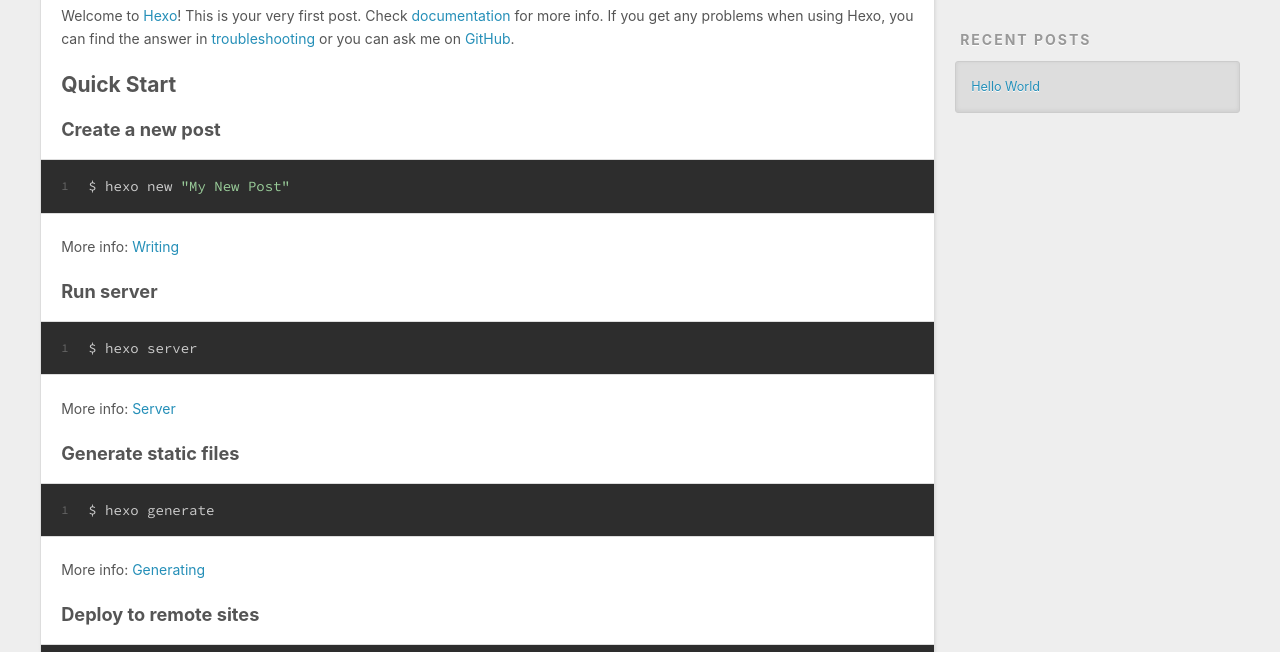
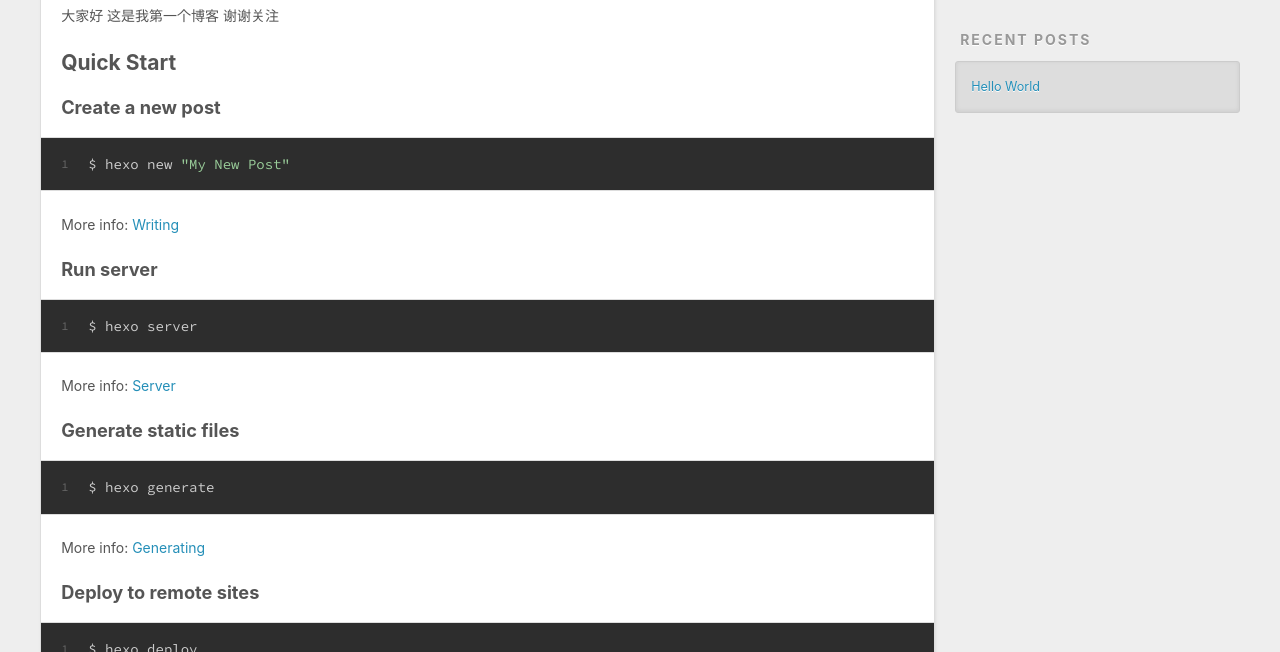
Before and after one commit to Tiger-god/Tiger-god.github.io, a plain HTML site: page 2020/05/28/hello-world/index.html in a window 1280 px wide. Shown: the part 448-1100 px from the top of the page. Drawn offline with nearby package versions, Linux system fonts and the light colour scheme.

Commit message:
Site updated: 2020-05-28 20:47:52

```diff
--- a/2020/05/28/hello-world/index.html
+++ b/2020/05/28/hello-world/index.html
@@ -7,15 +7,15 @@
 
   <title>Hello World | Hexo</title>
   <meta name="viewport" content="width=device-width, initial-scale=1, maximum-scale=1">
-  <meta name="description" content="Welcome to Hexo! This is your very first post. Check documentation for more info. If you get any problems when using Hexo, you can find the answer in troubleshooting or you can ask me on GitHub. Quick">
+  <meta name="description" content="大家好 这是我第一个博客 谢谢关注 Quick StartCreate a new post1$ hexo new &quot;My New Post&quot;  More info: Writing Run server1$ hexo server  More info: Server Generate static files1$ hexo generate  More info: Generating Dep">
 <meta property="og:type" content="article">
 <meta property="og:title" content="Hello World">
 <meta property="og:url" content="http://yoursite.com/2020/05/28/hello-world/index.html">
 <meta property="og:site_name" content="Hexo">
-<meta property="og:description" content="Welcome to Hexo! This is your very first post. Check documentation for more info. If you get any problems when using Hexo, you can find the answer in troubleshooting or you can ask me on GitHub. Quick">
+<meta property="og:description" content="大家好 这是我第一个博客 谢谢关注 Quick StartCreate a new post1$ hexo new &quot;My New Post&quot;  More info: Writing Run server1$ hexo server  More info: Server Generate static files1$ hexo generate  More info: Generating Dep">
 <meta property="og:locale" content="en_US">
 <meta property="article:published_time" content="2020-05-28T12:14:27.672Z">
-<meta property="article:modified_time" content="2020-05-28T12:14:27.672Z">
+<meta property="article:modified_time" content="2020-05-28T12:47:02.239Z">
 <meta property="article:author" content="John Doe">
 <meta name="twitter:card" content="summary">
 
@@ -88,7 +88,7 @@
 
     <div class="article-entry" itemprop="articleBody">
 
-        <p>Welcome to <a href="https://hexo.io/" target="_blank" rel="noopener">Hexo</a>! This is your very first post. Check <a href="https://hexo.io/docs/" target="_blank" rel="noopener">documentation</a> for more info. If you get any problems when using Hexo, you can find the answer in <a href="https://hexo.io/docs/troubleshooting.html" target="_blank" rel="noopener">troubleshooting</a> or you can ask me on <a href="https://github.com/hexojs/hexo/issues" target="_blank" rel="noopener">GitHub</a>.</p>
+        <p>大家好 这是我第一个博客 谢谢关注</p>
 <h2 id="Quick-Start"><a href="#Quick-Start" class="headerlink" title="Quick Start"></a>Quick Start</h2><h3 id="Create-a-new-post"><a href="#Create-a-new-post" class="headerlink" title="Create a new post"></a>Create a new post</h3><figure class="highlight bash"><table><tr><td class="gutter"><pre><span class="line">1</span><br></pre></td><td class="code"><pre><span class="line">$ hexo new <span class="string">"My New Post"</span></span><br></pre></td></tr></table></figure>
 
 <p>More info: <a href="https://hexo.io/docs/writing.html" target="_blank" rel="noopener">Writing</a></p>
```
Also changed, not shown: index.html (+1 -1 lines).
